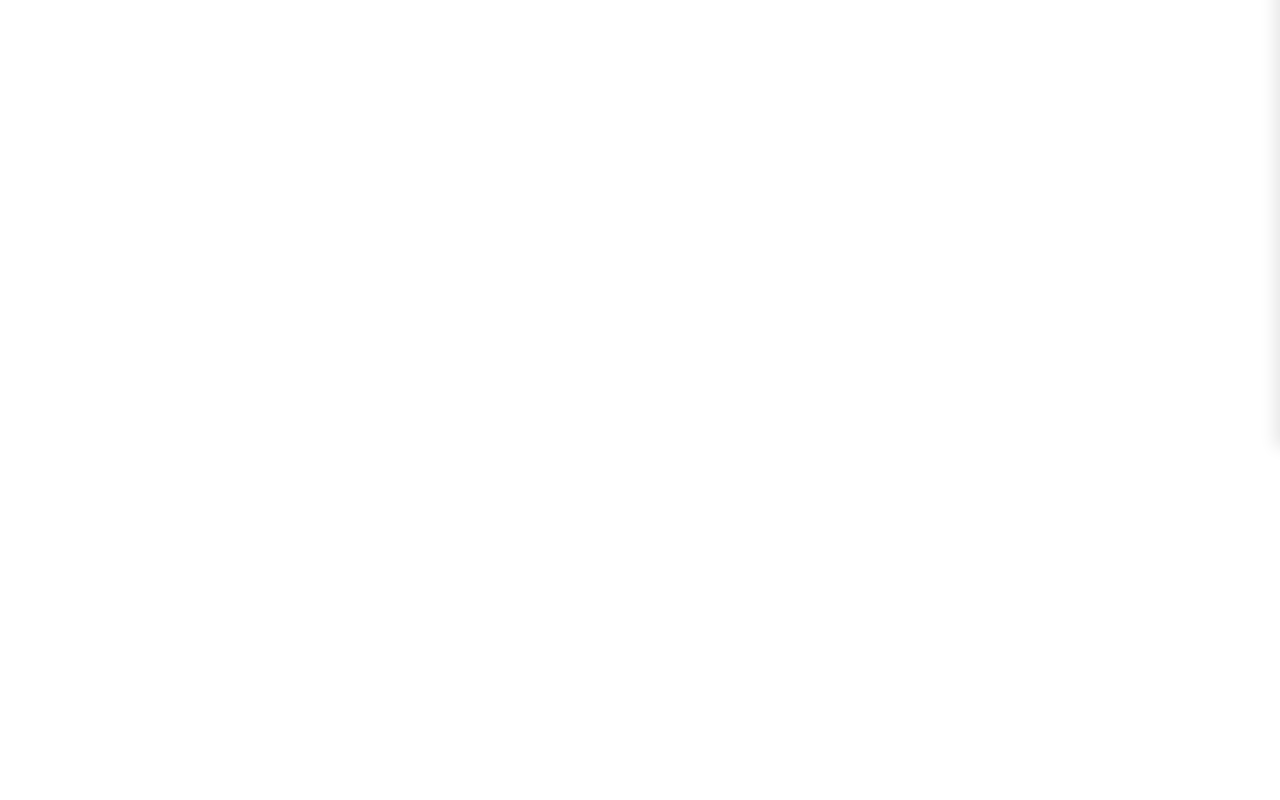
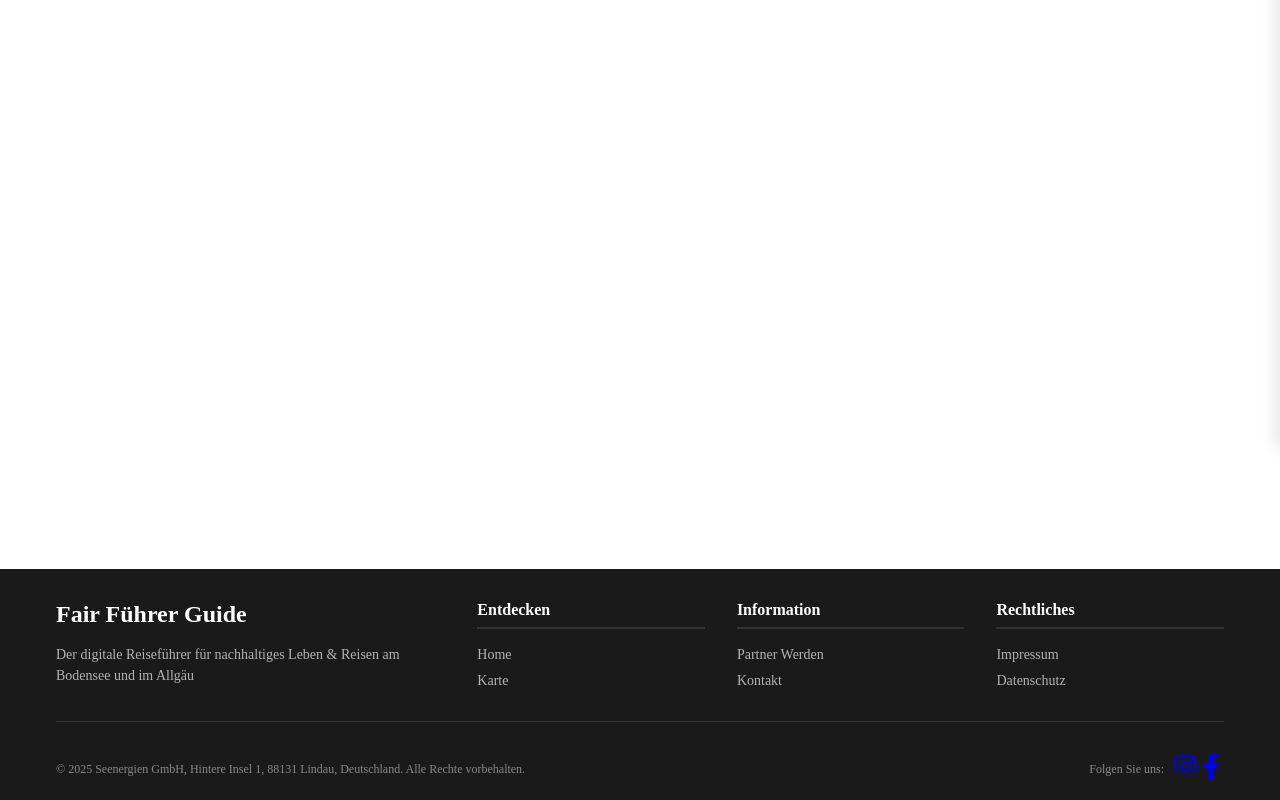
Before and after one commit to dersaei/fairfuhrer, a Next.js app: page /partner-werden in a window 1280 px wide. Shown: the part 353-1153 px from the top of the page. Before the commit the page ends 922 px from the top, so only its background shows below. Built offline with nearby package versions, Linux system fonts and the light colour scheme; no server answers.

Commit message:
dodanie footera

```diff
--- a/app/layout.tsx
+++ b/app/layout.tsx
@@ -1,9 +1,12 @@
-// layout.tsx
+// app/layout.tsx
+
 import type { Metadata } from "next";
 import { Lato, Montserrat, Staatliches, Oxanium } from "next/font/google";
+import { headers } from "next/headers";
 import "../styles/reset.css";
 
 import Header from "../components/Header";
+import Footer from "../components/Footer";
 
 // pozostałe fonty
 const lato = Lato({
@@ -28,7 +31,7 @@ const oxanium = Oxanium({
 const montserrat = Montserrat({
   variable: "--font-montserrat",
   subsets: ["latin"],
-  weight: ["400", "500", "600", "700"], // możesz dostosować wagi według potrzeb
+  weight: ["400", "500", "600", "700"],
 });
 
 export const metadata: Metadata = {
@@ -37,23 +40,35 @@ export const metadata: Metadata = {
     "DER DIGITALE REISEFÜHRER FÜR NACHHALTIGESLEBEN & REISEN AM BODENSEE UND IM ALLGÄU",
 };
 
-export default function RootLayout({
+export default async function RootLayout({
   children,
 }: Readonly<{
   children: React.ReactNode;
 }>) {
+  // Pobierz pathname z headers (dodane przez middleware)
+  const headersList = await headers();
+  const pathname = headersList.get("x-pathname") || "";
+
+  // Strony bez footera
+  const pagesWithoutFooter = ["/karte"];
+  const shouldShowFooter = !pagesWithoutFooter.includes(pathname);
+
   return (
     <html lang="de">
       <body
         className={`
-    ${lato.variable}
-    ${staatliches.variable}
-    ${oxanium.variable}
-    ${montserrat.variable}
-  `}
+          ${lato.variable}
+          ${staatliches.variable}
+          ${oxanium.variable}
+          ${montserrat.variable}
+        `}
       >
         <Header />
         <main>{children}</main>
+
+        {/* Footer tylko na wybranych stronach */}
+        {shouldShowFooter && <Footer />}
+
         <script
           dangerouslySetInnerHTML={{
             __html: `
--- /dev/null
+++ b/components/Footer.module.css
@@ -0,0 +1,154 @@
+/* components/Footer.module.css */
+
+.footer {
+  background-color: #1a1a1a;
+  color: #ffffff;
+  margin-top: auto; /* Pushes footer to bottom */
+}
+
+.container {
+  max-width: 1200px;
+  margin: 0 auto;
+  padding: 2rem 1rem 1rem;
+}
+
+.content {
+  display: grid;
+  grid-template-columns: 1fr 2fr;
+  gap: 3rem;
+  margin-bottom: 2rem;
+}
+
+.brand {
+  display: flex;
+  flex-direction: column;
+  gap: 1rem;
+}
+
+.brandName {
+  font-size: 1.5rem;
+  font-weight: 700;
+  margin: 0;
+  color: #ffffff;
+}
+
+.brandDescription {
+  font-size: 0.875rem;
+  line-height: 1.5;
+  color: #b3b3b3;
+  margin: 0;
+}
+
+.links {
+  display: grid;
+  grid-template-columns: repeat(3, 1fr);
+  gap: 2rem;
+}
+
+.linkColumn {
+  display: flex;
+  flex-direction: column;
+  gap: 1rem;
+}
+
+.linkTitle {
+  font-size: 1rem;
+  font-weight: 600;
+  margin: 0;
+  color: #ffffff;
+  border-bottom: 2px solid #333;
+  padding-bottom: 0.5rem;
+}
+
+.linkList {
+  list-style: none;
+  padding: 0;
+  margin: 0;
+  display: flex;
+  flex-direction: column;
+  gap: 0.5rem;
+}
+
+.link {
+  color: #b3b3b3;
+  text-decoration: none;
+  font-size: 0.875rem;
+  transition: color 0.2s ease;
+}
+
+.link:hover {
+  color: #ffffff;
+  text-decoration: underline;
+}
+
+.bottom {
+  display: flex;
+  justify-content: space-between;
+  align-items: center;
+  padding-top: 2rem;
+  border-top: 1px solid #333;
+  flex-wrap: wrap;
+  gap: 1rem;
+}
+
+.copyright {
+  font-size: 0.75rem;
+  color: #888;
+}
+
+.copyright p {
+  margin: 0;
+}
+
+.social {
+  display: flex;
+  align-items: center;
+  gap: 0.5rem;
+}
+
+.socialText {
+  font-size: 0.75rem;
+  color: #888;
+  margin: 0;
+}
+
+/* Responsywność */
+@media (max-width: 768px) {
+  .container {
+    padding: 2rem 1rem 1rem;
+  }
+
+  .content {
+    grid-template-columns: 1fr;
+    gap: 2rem;
+  }
+
+  .links {
+    grid-template-columns: 1fr;
+    gap: 1.5rem;
+  }
+
+  .bottom {
+    flex-direction: column;
+    text-align: center;
+    gap: 1rem;
+  }
+
+  .brandName {
+    font-size: 1.25rem;
+  }
+}
+
+@media (max-width: 480px) {
+  .container {
+    padding: 1.5rem 0.5rem 1rem;
+  }
+
+  .linkTitle {
+    font-size: 0.875rem;
+  }
+
+  .link {
+    font-size: 0.8125rem;
+  }
+}
--- /dev/null
+++ b/components/Footer.tsx
@@ -0,0 +1,124 @@
+// components/Footer.tsx
+
+import Link from "next/link";
+import styles from "./Footer.module.css";
+
+export default function Footer() {
+  return (
+    <footer className={styles.footer}>
+      <div className={styles.container}>
+        {/* Główna sekcja Footer */}
+        <div className={styles.content}>
+          {/* Logo/Nazwa */}
+          <div className={styles.brand}>
+            <h3 className={styles.brandName}>Fair Führer Guide</h3>
+            <p className={styles.brandDescription}>
+              Der digitale Reiseführer für nachhaltiges Leben & Reisen am
+              Bodensee und im Allgäu
+            </p>
+          </div>
+
+          {/* Linki nawigacyjne */}
+          <div className={styles.links}>
+            <div className={styles.linkColumn}>
+              <h4 className={styles.linkTitle}>Entdecken</h4>
+              <ul className={styles.linkList}>
+                <li>
+                  <Link href="/" className={styles.link}>
+                    Home
+                  </Link>
+                </li>
+                <li>
+                  <Link href="/karte" className={styles.link}>
+                    Karte
+                  </Link>
+                </li>
+              </ul>
+            </div>
+
+            <div className={styles.linkColumn}>
+              <h4 className={styles.linkTitle}>Information</h4>
+              <ul className={styles.linkList}>
+                <li>
+                  <Link href="/partner-werden" className={styles.link}>
+                    Partner Werden
+                  </Link>
+                </li>
+                <li>
+                  <Link href="/kontakt" className={styles.link}>
+                    Kontakt
+                  </Link>
+                </li>
+              </ul>
+            </div>
+
+            <div className={styles.linkColumn}>
+              <h4 className={styles.linkTitle}>Rechtliches</h4>
+              <ul className={styles.linkList}>
+                <li>
+                  <Link href="/impressum" className={styles.link}>
+                    Impressum
+                  </Link>
+                </li>
+                <li>
+                  <Link href="/datenschutz" className={styles.link}>
+                    Datenschutz
+                  </Link>
+                </li>
+              </ul>
+            </div>
+          </div>
+        </div>
+
+        {/* Copyright sekcja */}
+        <div className={styles.bottom}>
+          <div className={styles.copyright}>
+            <p>
+              &copy; {new Date().getFullYear()} Seenergien GmbH, Hintere Insel
+              1, 88131 Lindau, Deutschland. Alle Rechte vorbehalten.
+            </p>
+          </div>
+
+          {/* Social media lub dodatkowe linki */}
+          <div className={styles.social}>
+            <p className={styles.socialText}>Folgen Sie uns:</p>
+            <div className={styles.mobileSocial}>
+              <a
+                href="https://www.instagram.com/fairfuehrer.audioreisefuehrer?igsh=MWcyNjRmMjFuaXljYG"
+                target="_blank"
+                rel="noopener noreferrer"
+                className={styles.socialIcon}
+                aria-label="Instagram"
+              >
+                <svg
+                  width="26"
+                  height="26"
+                  fill="currentColor"
+                  viewBox="0 0 448 512"
+                >
+                  <path d="M224.1 141c-63.6 0-114.9 51.3-114.9 114.9 0 63.6 51.3 114.9 114.9 114.9s114.9-51.3 114.9-114.9c0-63.6-51.3-114.9-114.9-114.9zm0 186.6c-39.6 0-71.7-32.1-71.7-71.7 0-39.6 32.1-71.7 71.7-71.7 39.6 0 71.7 32.1 71.7 71.7 0 39.6-32.1 71.7-71.7 71.7zm146.4-194.3c0 14.9-12.1 27-27 27s-27-12.1-27-27 12.1-27 27-27 27 12.1 27 27zm76.1 27.2c-1.7-35.3-9.9-66.7-36.2-93.1s-57.8-34.5-93.1-36.2c-36.7-2.1-146.7-2.1-183.4 0-35.3 1.7-66.7 9.9-93.1 36.2S9.8 88.7 8.1 124c-2.1 36.7-2.1 146.7 0 183.4 1.7 35.3 9.9 66.7 36.2 93.1s57.8 34.5 93.1 36.2c36.7 2.1 146.7 2.1 183.4 0 35.3-1.7 66.7-9.9 93.1-36.2s34.5-57.8 36.2-93.1c2.1-36.7 2.1-146.7 0-183.4zm-48.6 232.4c-7.8 19.6-22.9 34.7-42.6 42.6-29.5 11.7-99.5 9-132.9 9s-103.4 2.6-132.9-9c-19.6-7.8-34.7-22.9-42.6-42.6-11.7-29.5-9-99.5-9-132.9s-2.6-103.4 9-132.9c7.8-19.6 22.9-34.7 42.6-42.6 29.5-11.7 99.5-9 132.9-9s103.4-2.6 132.9 9c19.6 7.8 34.7 22.9 42.6 42.6 11.7 29.5 9 99.5 9 132.9s2.6 103.4-9 132.9z" />
+                </svg>
+              </a>
+              <a
+                href="https://www.facebook.com/profile.php?id=61561084330676"
+                target="_blank"
+                rel="noopener noreferrer"
+                className={styles.socialIcon}
+                aria-label="Facebook"
+              >
+                <svg
+                  width="26"
+                  height="26"
+                  fill="currentColor"
+                  viewBox="0 0 320 512"
+                >
+                  <path d="M279.14 288l14.22-92.66h-88.91V127.45c0-25.35 12.42-50.06 52.24-50.06H293V6.26S259.5 0 225.36 0c-73.22 0-121 44.38-121 124.72v70.62H22.89V288h81.47v224h100.2V288z" />
+                </svg>
+              </a>
+            </div>
+          </div>
+        </div>
+      </div>
+    </footer>
+  );
+}
```
Also changed, not shown: middleware.ts (added, +28 -0 lines).
